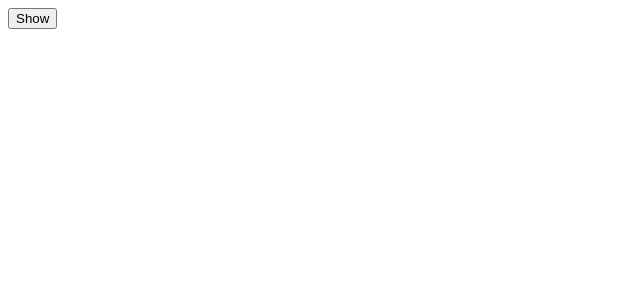
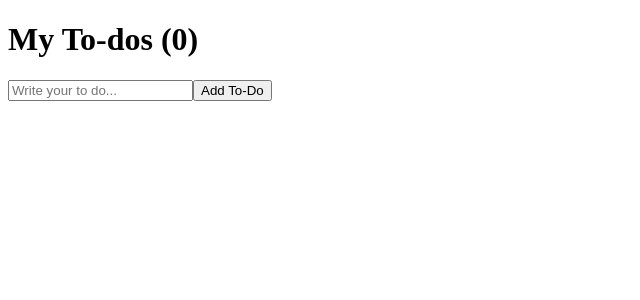
Before and after one commit to ZERO2ONE23581/REACT_APP, a React (Create React App) app: page / in a window 1280 px wide. Shown: the top 300 px of the page, without its empty margins (0-640 px from the left). Built offline with nearby package versions, Linux system fonts and the light colour scheme.

Commit message:
To Do List

```diff
--- a/src/App.js
+++ b/src/App.js
@@ -1,23 +1,35 @@
-import { useEffect, useState } from "react";
-import styles from "./App.module.css";
-
-function Hello() {
-  useEffect(() => {
-    console.log("CREATED :)");
-    return () => console.log("DESTROYED :(");
-  }, []);
-  return <h1 className={styles.btn}>HELLO WORLD</h1>;
-}
+import { useState } from "react";
 
 function App() {
-  const [showing, setShowing] = useState(false);
-  const onClick = () => {
-    setShowing((prev) => !prev);
+  const [toDo, setToDo] = useState("");
+  const [toDos, setToDos] = useState([]); //todo database
+
+  const onChange = (event) => {
+    setToDo(event.target.value);
   };
+
+  const onSubmit = (event) => {
+    event.preventDefault();
+    if (toDo === "") {
+      return; //if there's nothing typed, return nothing
+    }
+    setToDo(""); //submit -> empty the input
+    setToDos((currentArray) => [toDo, ...currentArray]); //toDos === [] === currentArray
+    console.log(toDo, toDos);
+  };
+
   return (
     <div>
-      {showing ? <Hello /> : null}
-      <button onClick={onClick}>{showing ? "Hide" : "Show"}</button>
+      <h1>My To-dos ({toDos.length})</h1>
+      <form onSubmit={onSubmit}>
+        <input
+          onChange={onChange}
+          value={toDo}
+          type="text"
+          placeholder="Write your to do..."
+        />
+        <button>Add To-Do</button>
+      </form>
     </div>
   );
 }
```
